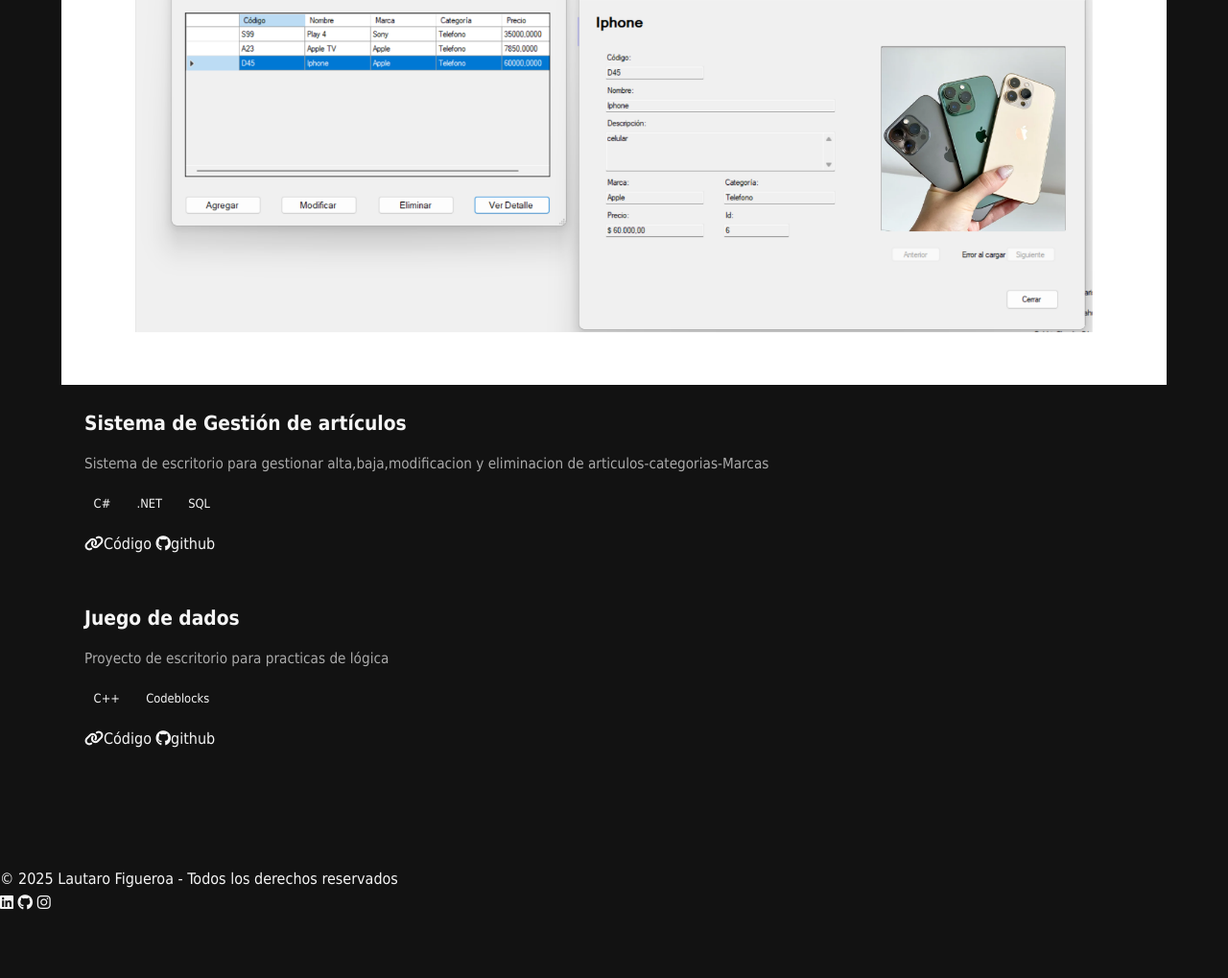
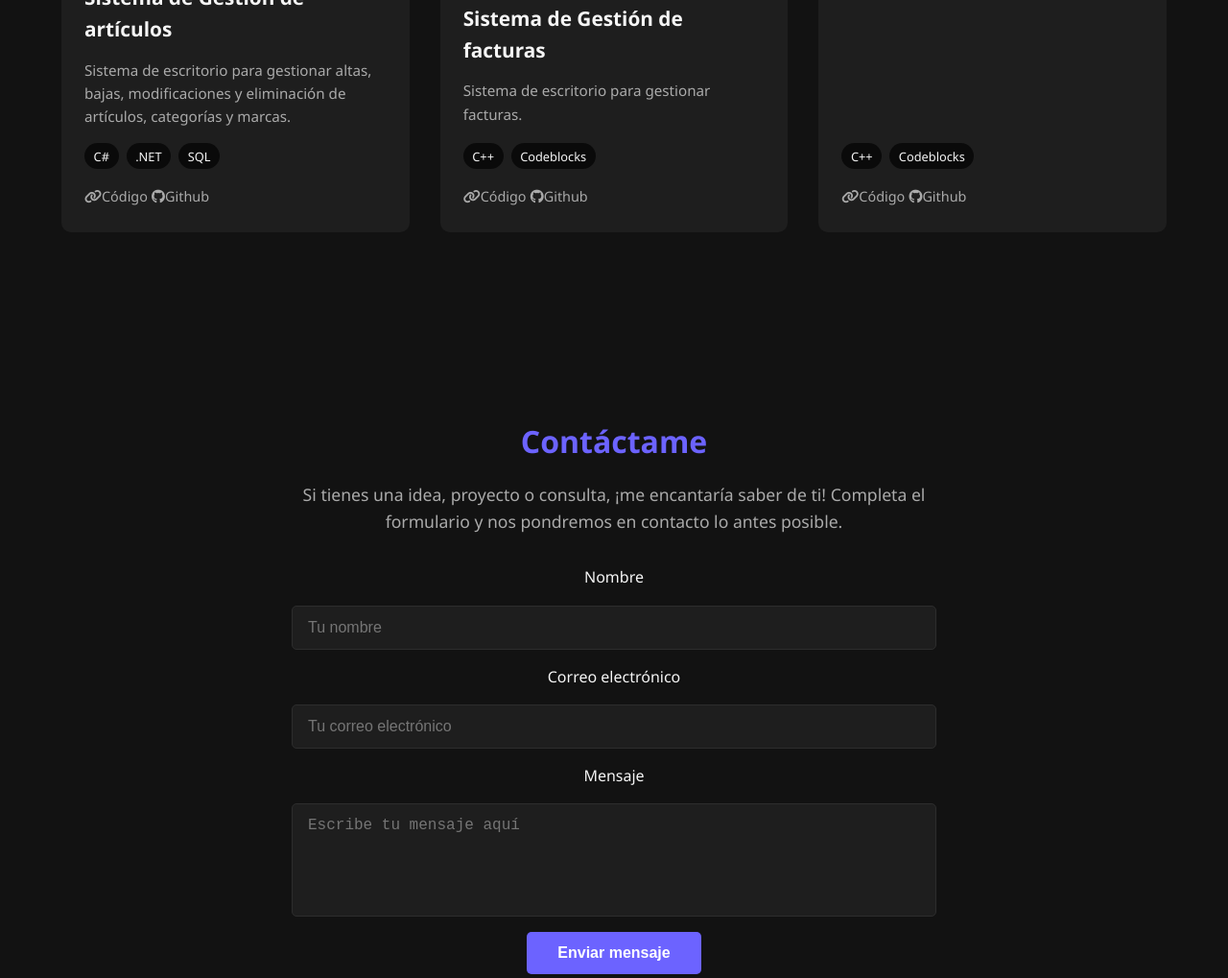
Before and after one commit to Lautaro-Figueroa/Porfolio, a plain HTML site: page index.html in a window 1280 px wide. Shown: the part 976-1995 px from the top of the page at 96% size. Before the commit the page ends 1930 px from the top, so only its background shows below. Drawn offline with Linux system fonts and the light colour scheme.

Commit message:
mejoras en estructuras HTML/CSS y se agrego caja para mensajes

```diff
--- a/estilo.css
+++ b/estilo.css
@@ -14,21 +14,19 @@
     padding: 0;
     margin: 0;
     box-sizing: border-box;
-
 }
 html {
     scroll-behavior: smooth;
     scrollbar-color: var(--primary-color) var(--dark-bg);
-
 }
 
 body {
-    font-family: 'segeo UI', Tahoma, Geneva, Verdama, sans-serif;
+    font-family:'Segoe UI', Tahoma, Geneva, Verdana, sans-serif;
     background-color: var(--dark-bg);
     color: var(--lingt-text);
     line-height: 1.6;
+}
 
-}
 a {
     text-decoration: none;
     color: inherit;
@@ -62,7 +60,7 @@ header {
     margin: 0 auto;
 }
 
-.logo spam {
+.logo {
       font-size: 1.5rem;
       font-weight: 700;
       letter-spacing: 1px;
@@ -74,7 +72,7 @@ header {
 
 .nav-links {
     display: flex;
-    gap: 2rem;
+    gap: 3rem;
 }
 .nav-links a {
     position: relative;
@@ -82,7 +80,7 @@ header {
     transition: var(--transition);
 }
 
-.nav-links a:after {
+ .nav-links a::after{
     content: '';
     position: absolute;
     bottom: 0;
@@ -102,7 +100,7 @@ header {
 
 section {
     padding: 6rem 5%;
-    max-width: 1400p;
+    max-width: 1400px;
     margin: 0 auto;
 }
 .section-title {
@@ -112,7 +110,7 @@ section {
     position: relative;
     padding-bottom: 1rem;
 }
-.section-title::after {
+.section-title:after {
     content: '';
     position: absolute;
     bottom: 0;
@@ -188,8 +186,9 @@ section {
     justify-content: flex-end;
 }
 .hero-image img {
-    width: 350px;
-    height: 350px;
+    width: 100%;
+    max-width: 350px;
+    aspect-ratio: 1/1;
     object-fit: cover;
     border-radius: 50%;
     border: 5px solid var(--primary-color);
@@ -201,7 +200,7 @@ section {
 }
 .projects-container {
     display: grid;
-    grid-template-columns: repeat(auto-fill, mimax(300px, 1fr));
+    grid-template-columns: repeat(auto-fill, minmax(300px, 1fr));
     gap: 2rem;
 }
 .project-card {
@@ -255,5 +254,88 @@ section {
 .project-tech span {
     font-size: .8rem;
     padding: .2rem .6rem;
+    background-color: var(--darker-bg);
     border-radius: 20px;
 }
+.project-links a {
+    font-size: .9rem;
+    color: var(--gray-text);
+    transition: var(--transition);
+}
+.project-links a:hover {
+    color: var(--primary-color);
+}
+footer {
+    background-color: var(--dark-bg);
+    border-top: 1px solid var(--bordes-color);
+    padding: 2rem 5%;
+}
+.footer-content {
+    display: flex;
+    justify-content: space-between;
+    align-items: center;
+    max-width: 1400px;
+    margin: 0 auto;
+}
+.contacto {
+    padding: 6rem 5%;
+    max-width: 800px;
+    margin: 0 auto;
+    text-align: center;
+}
+
+.contacto h2 {
+    font-size: 2rem;
+    color: var(--primary-color);
+    margin-bottom: 1rem;
+}
+
+.contacto p {
+    color: var(--gray-text);
+    margin-bottom: 2rem;
+    font-size: 1.1rem;
+}
+
+.contacto form {
+    display: flex;
+    flex-direction: column;
+    gap: 1rem;
+}
+
+.contacto input,
+.contacto textarea {
+    padding: 0.8rem 1rem;
+    border-radius: 5px;
+    border: 1px solid var(--bordes-color);
+    background-color: var(--card-bg);
+    color: var(--lingt-text);
+    font-size: 1rem;
+    width: 100%;
+    resize: none;
+}
+
+.contacto input:focus,
+.contacto textarea:focus {
+    outline: none;
+    border-color: var(--primary-color);
+}
+
+.contacto button {
+    width: fit-content;
+    margin: 0 auto;
+    padding: 0.8rem 2rem;
+    font-size: 1rem;
+}
+@media (max-width: 430px){
+    header {
+        position: static;
+    }
+    #navbar {
+        flex-direction: column;
+        padding: 1rem;
+        gap: 1rem;
+    }
+    .hero-content, .nav-links {
+        flex-direction: column;
+    }
+}
--- a/index.html
+++ b/index.html
@@ -3,14 +3,14 @@
 <head>
     <meta charset="UTF-8">
     <meta name="viewport" content="width=device-width, initial-scale=1.0">
-    <title>Mi Web</title>
+    <title>Mi Porfolio</title>
     <link rel="stylesheet" href="estilo.css">
     <script src="https://kit.fontawesome.com/31905eda52.js" crossorigin="anonymous"></script>
 </head>
 <body>
     <header>
         <nav id="navbar">
-            <div class="logo">Lautaro<span>Figueroa</span></div>
+            <div class="logo">Lautaro <span>Figueroa</span></div>
             <ul class="nav-links">
                 <li><a href="#inicio">Inicio</a></li>
                 <li><a href="#experiencia">Experiencia</a></li>
@@ -18,68 +18,113 @@
             </ul>
         </nav>
     </header>
+
     <main>
+
         <section id="inicio" class="hero">
             <div class="hero-content">
                 <div class="hero-text">
-                    <h1> Lautaro Figueroa</h1>
-                    <h2> Desarrollador Backend</h2>
+                    <h1>Lautaro Figueroa</h1>
+                    <h2>Desarrollador Backend</h2>
                     <p>Apasionado por el desarrollo de proyectos funcionales, con interés constante en aprender nuevas tecnologías y perfeccionar mis habilidades profesionales.</p>
                     <div class="social-links">
                         <a href="https://www.linkedin.com/in/lautaro-figueroa-80b0b7108/" target="_blank"><i class="fab fa-linkedin"></i></a>
                         <a href="https://github.com/Lautaro-Figueroa" target="_blank"><i class="fab fa-github"></i></a>
                         <a href="#" target="_blank"><i class="fab fa-instagram"></i></a>
                     </div>
-                <a href="#contacto" class="btn">Contáctame</a>
+                    <a href="#contacto" class="btn">Mis Redes</a>
                 </div>
                 <div class="hero-image">
                     <img src="IMG-20250730-WA0009.jpg" alt="profile image">
                 </div>
             </div>
         </section>
+
+
         <section id="proyectos" class="project">
             <h2>Proyectos Personales</h2>
-           <div class="proyect-container">
-            <div class="proyect-card">
-            <div class="proyect-img">
-                <img src="Diseño sin título.png" alt="proyecto 1">
+            <div class="projects-container">
 
+                <div class="project-card">
+                    <div class="project-img">
+                        <img src="Diseño sin título.png" alt="Sistema de Gestión de artículos">
                     </div>
                     <div class="project-info">
-               <h3> Sistema de Gestión de artículos</h3>
-               <p>Sistema de escritorio para gestionar alta,baja,modificacion y eliminacion de articulos-categorias-Marcas</p>
+                        <h3>Sistema de Gestión de artículos</h3>
+                        <p>Sistema de escritorio para gestionar altas, bajas, modificaciones y eliminación de artículos, categorías y marcas.</p>
                         <div class="project-tech">
                             <span>C#</span>
                             <span>.NET</span>
                             <span>SQL</span>
                         </div>
-               <div class="proyect-links">
-                <a href="https://github.com/AlarconMarisel/TP-WinForm-Equipo-10A.git"target="_blank"><i class= "fas fa-link"></i>Código</a>
-                <a href="https://github.com/AlarconMarisel/TP-WinForm-Equipo-10A.git"target="_blank"><i class="fab fa-github"></i>github</a>
+                        <div class="project-links">
+                            <a href="https://github.com/AlarconMarisel/TP-WinForm-Equipo-10A.git" target="_blank"><i class="fas fa-link"></i>Código</a>
+                            <a href="https://github.com/AlarconMarisel/TP-WinForm-Equipo-10A.git" target="_blank"><i class="fab fa-github"></i>Github</a>
                         </div>
                     </div>
                 </div>
+                <div class="project-card">
+                    <div class="project-img">
+                        <img src="sistema facturas.png" alt="Sistema de Gestión de facturas">
+                    </div>
                     <div class="project-info">
-                        <h3> Juego de dados</h3>
-                        <p>Proyecto de escritorio para practicas de lógica</p>
+                        <h3>Sistema de Gestión de facturas</h3>
+                        <p>Sistema de escritorio para gestionar facturas.</p>
                         <div class="project-tech">
                             <span>C++</span>
                             <span>Codeblocks</span>
                         </div>
-                    <div class="proyect-links">
-                <a href="https://github.com/Lautaro-Figueroa/Gran-cerdo.git" class="_blank"><i class="fas fa-link"></i>Código</a>
-                <a href="https://github.com/Lautaro-Figueroa/Gran-cerdo.git" class="_blank"><i class="fab fa-github"></i>github</a>
+                        <div class="project-links">
+                            <a href="#" target="_blank"><i class="fas fa-link"></i>Código</a>
+                            <a href="#" target="_blank"><i class="fab fa-github"></i>Github</a>
+                        </div>
+                    </div>
+                </div>
+
+                <div class="project-card">
+                    <div class="project-img">
+                        <img src="" alt="Juego de dados">
+                    </div>
+                    <div class="project-info">
+                        <h3>Juego de dados</h3>
+                        <p>Proyecto de escritorio para prácticas de lógica.</p>
+                        <div class="project-tech">
+                            <span>C++</span>
+                            <span>Codeblocks</span>
+                        </div>
+                        <div class="project-links">
+                            <a href="https://github.com/Lautaro-Figueroa/Gran-cerdo.git" target="_blank"><i class="fas fa-link"></i>Código</a>
+                            <a href="https://github.com/Lautaro-Figueroa/Gran-cerdo.git" target="_blank"><i class="fab fa-github"></i>Github</a>
+                        </div>
+                    </div>
                 </div>
             </div>
         </section>
+        <section id="contacto" class="contacto">
+    <h2>Contáctame</h2>
+    <p> Si tienes una idea, proyecto o consulta, ¡me encantaría saber de ti! Completa el formulario y nos pondremos en contacto lo antes posible.</p>
+    <form action="mailto:lautarofigueroalnf@gmail.com" method="post" enctype="text/plain">
+        <label for="nombre">Nombre</label>
+        <input type="text" id="nombre" name="nombre" placeholder="Tu nombre" required>
+
+        <label for="email">Correo electrónico</label>
+        <input type="email" id="email" name="email" placeholder="Tu correo electrónico" required>
+
+        <label for="mensaje">Mensaje</label>
+        <textarea id="mensaje" name="mensaje" rows="5" placeholder="Escribe tu mensaje aquí" required></textarea>
+
+        <button type="submit" class="btn">Enviar mensaje</button>
+    </form>
+</section>
+
     </main>
+
     <footer>
         <div class="footer-content">
             <p>&copy; 2025 Lautaro Figueroa - Todos los derechos reservados</p>
             <a href="#" target="_blank"><i class="fab fa-linkedin"></i></a>
             <a href="#" target="_blank"><i class="fab fa-github"></i></a>
             <a href="#" target="_blank"><i class="fab fa-instagram"></i></a>
-
         </div>
     </footer>
 </body>
```
Also changed, not shown: sistema facturas.png (added). Lines whose indentation alone changed are shown as unchanged.
